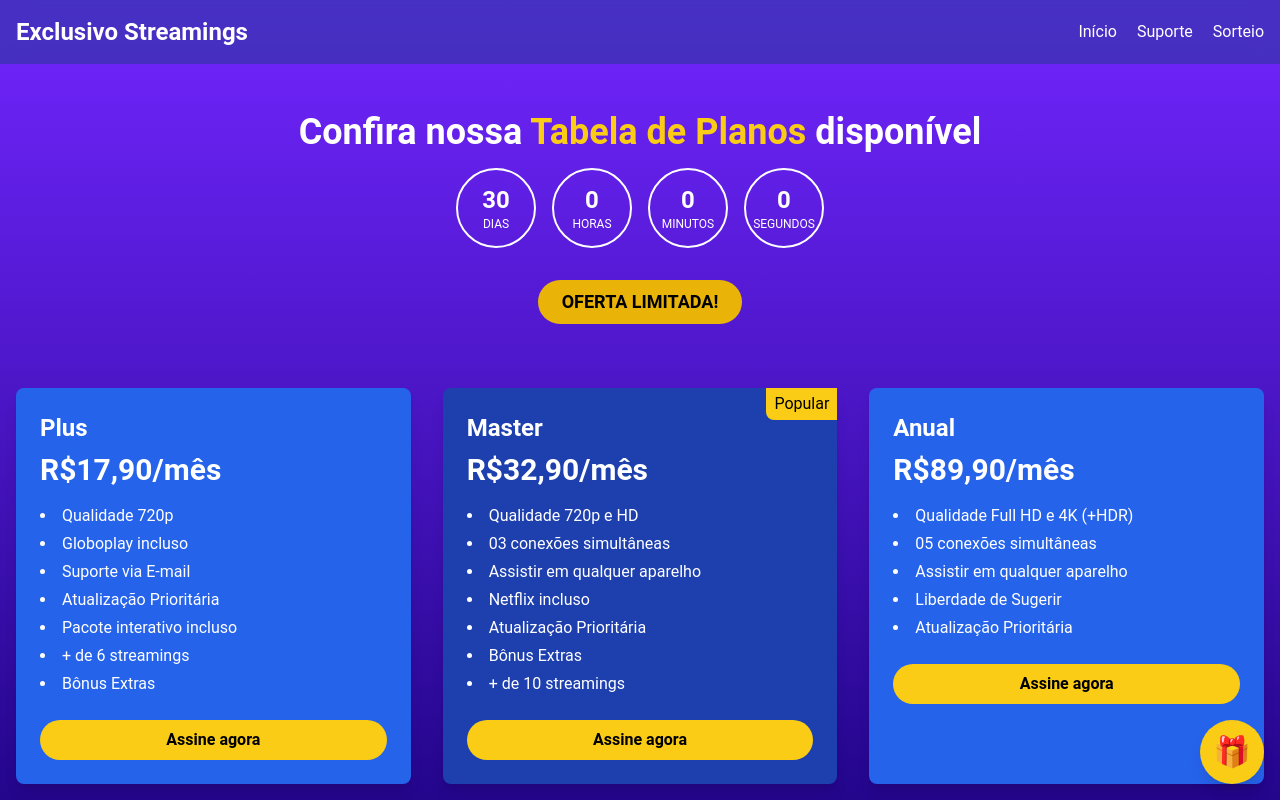
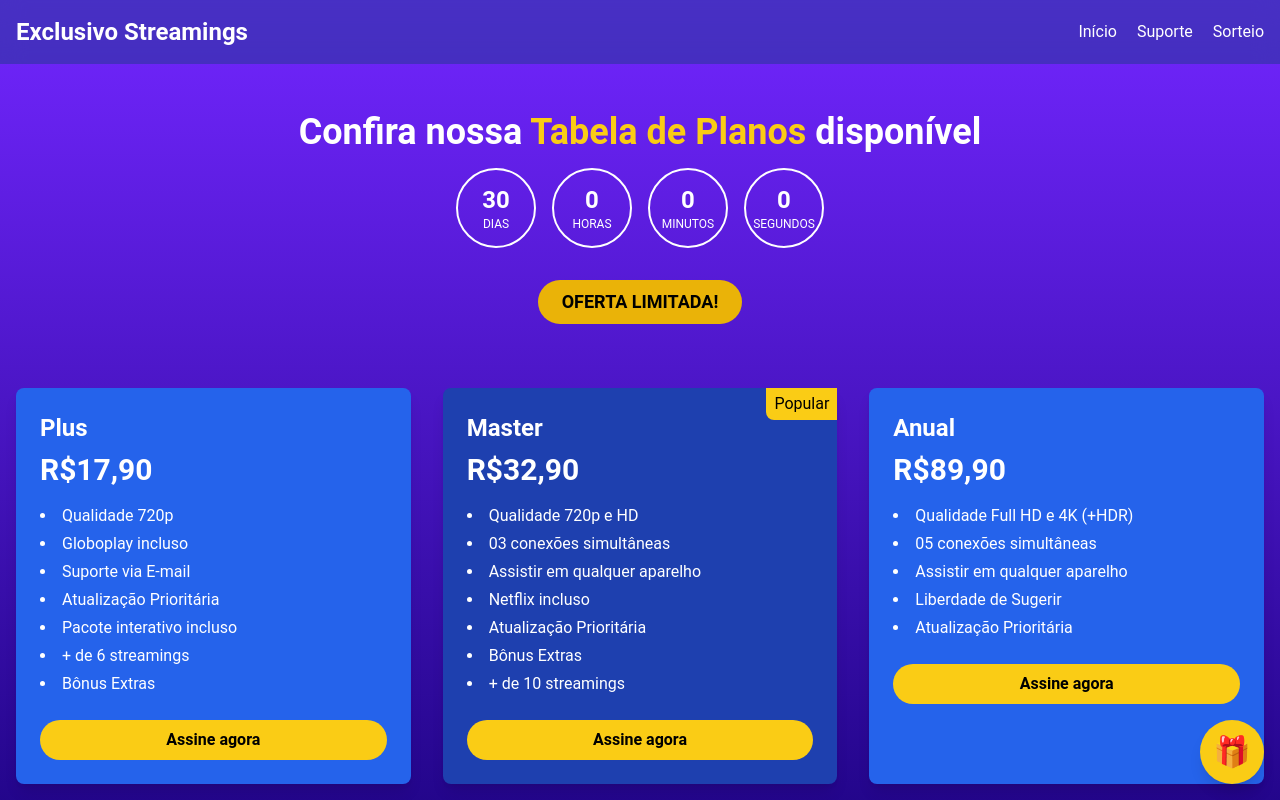
Before and after one commit to erickmachine/website-vendas, a plain HTML site: page index.html in a window 1280 px wide. Shown: the top 800 px of the page. Drawn offline with nearby package versions, Linux system fonts and the light colour scheme.

Commit message:
Update index.html

```diff
--- a/index.html
+++ b/index.html
@@ -149,7 +149,7 @@
             planElement.innerHTML = `
                 ${plan.popular ? '<div class="absolute top-0 right-0 bg-yellow-400 text-black px-2 py-1 rounded-bl-lg">Popular</div>' : ''}
                 <h2 class="text-2xl font-bold mb-2">${plan.name}</h2>
-                <p class="text-3xl font-bold mb-4">R$${plan.price}/mês</p>
+                <p class="text-3xl font-bold mb-4">R$${plan.price}</p>
                 <ul class="list-disc list-inside mb-6">
                     ${plan.features.map(feature => `<li class="mb-1">${feature}</li>`).join('')}
                 </ul>
```
